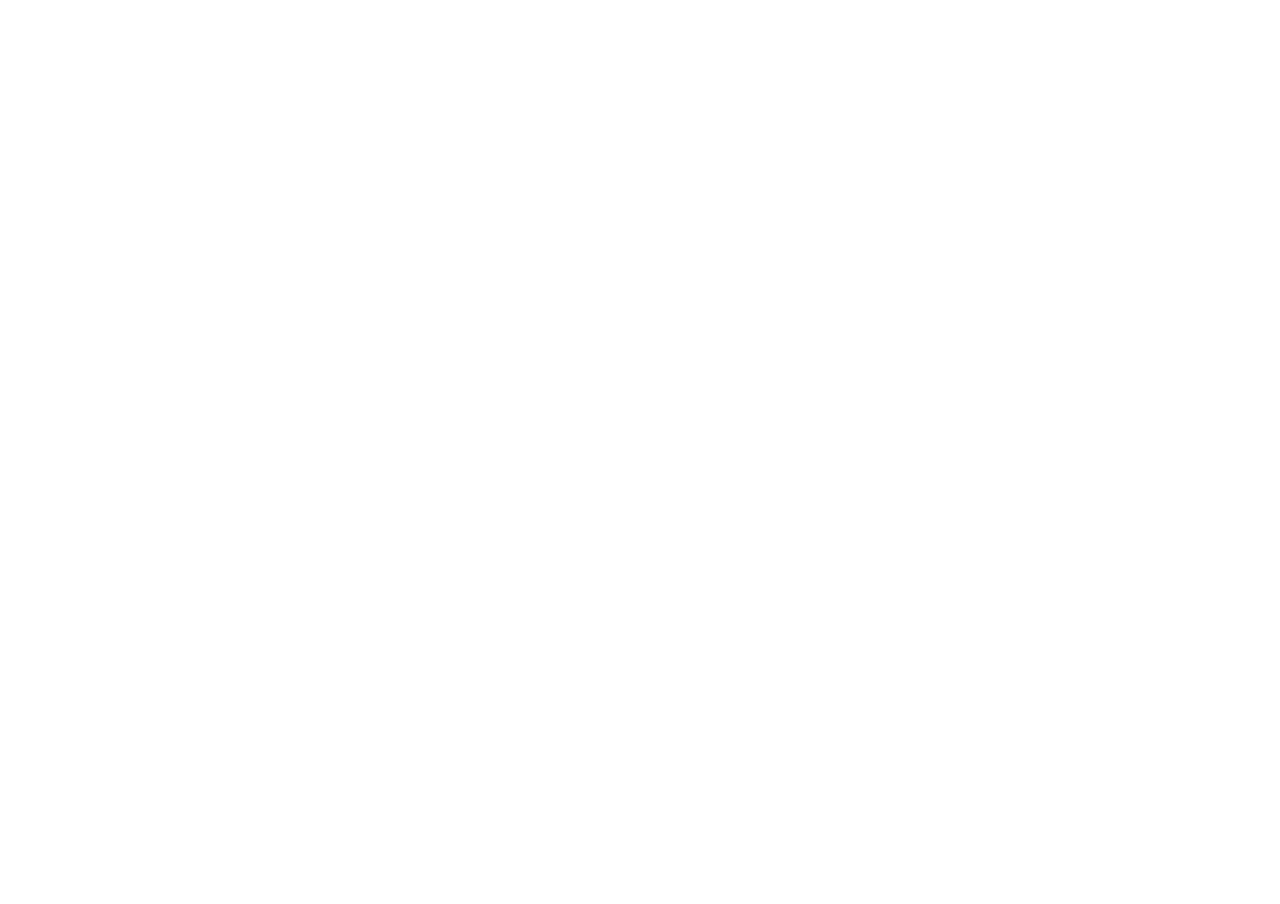
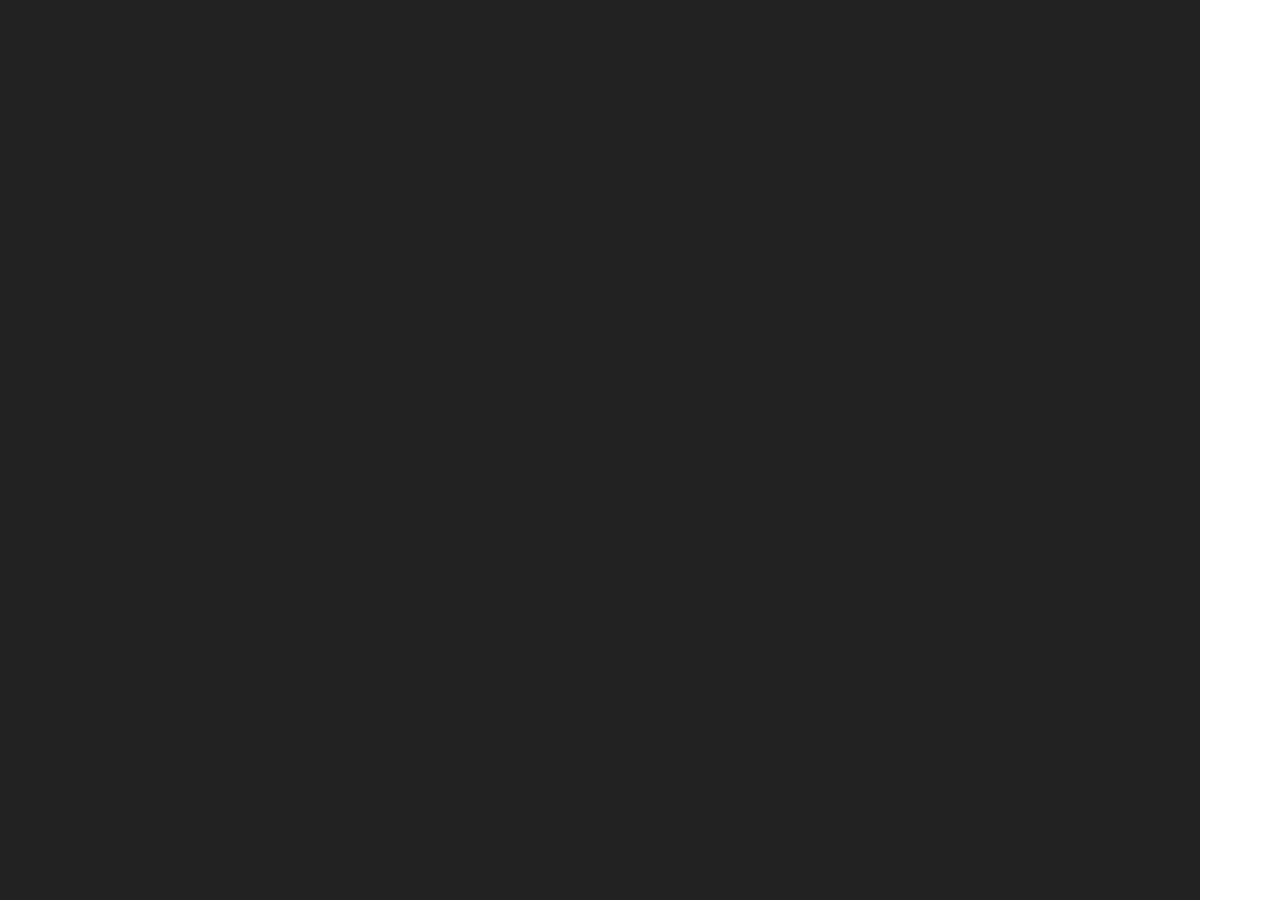
Before and after one commit to Lukas-Sturm/Polynetzjs, a website built with webpack: page index.html in a window 1280 px wide. Built offline with nearby package versions, Linux system fonts and the light colour scheme.

Commit message:
:truck: structual changes

```diff
--- a/index.html
+++ b/index.html
@@ -5,7 +5,7 @@
     <meta charset="UTF-8">
     <meta name="viewport" content="width=device-width, initial-scale=1">
     <script src="./dist/polynetz.js"></script>
-    <script src="./dist/controller.js"></script>
+    <script src="./index.js"></script>
     <style>body {margin: 0; padding: 0;} .polynetz {width: 1200px; height: 900px;}</style>
   </head>
 
```
Also changed, not shown: index.js (renamed from dist/controller.js).
